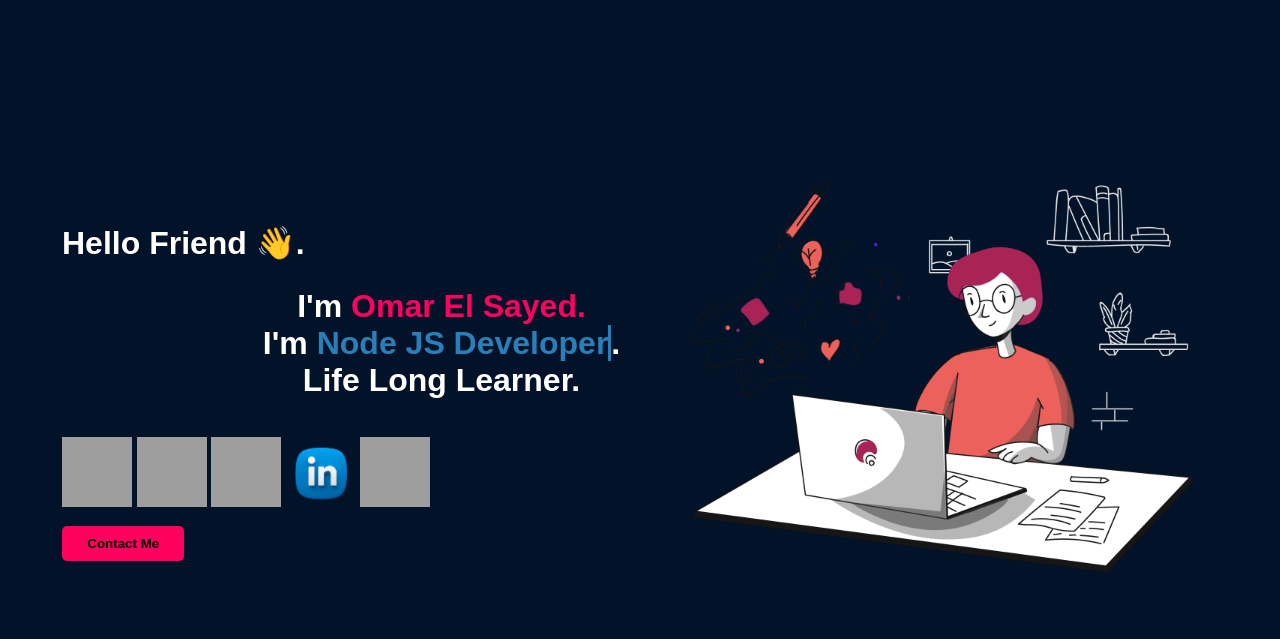
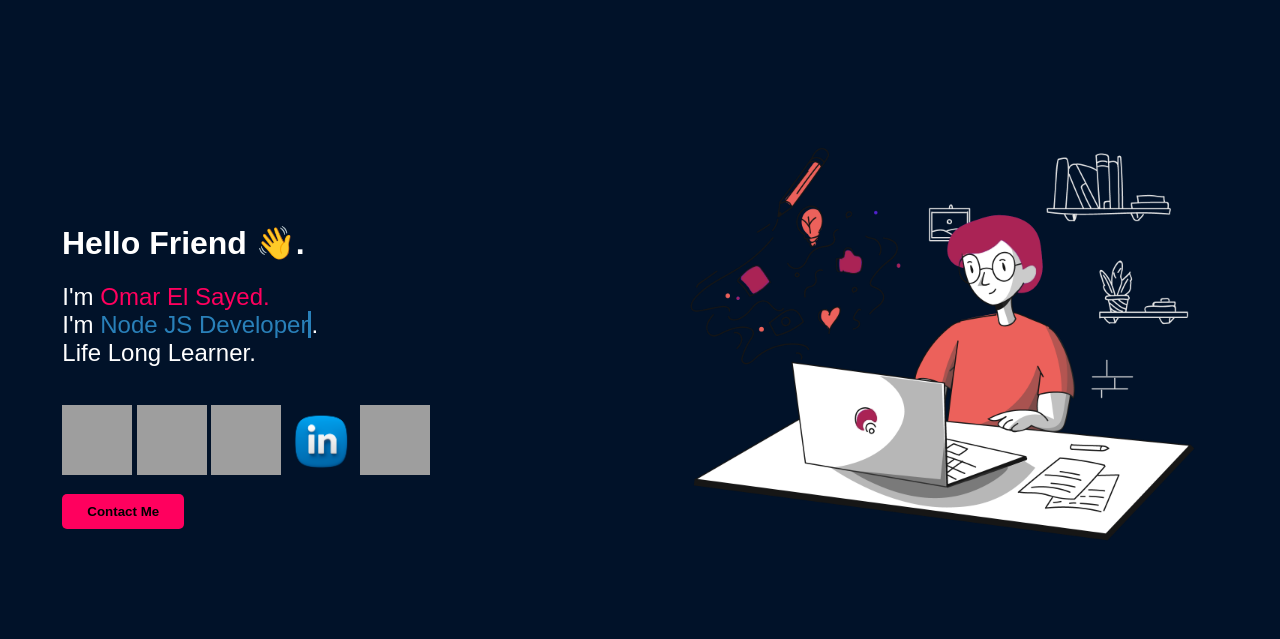
Before and after one commit to matrixjpg/portfolio, a PHP site: page / in a window 1280 px wide. Shown: the part 79-718 px from the top of the page. Run offline with PHP 8.4, Linux system fonts and the light colour scheme; some web fonts are replaced; grey boxes are pictures that could not be loaded.

Commit message:
Update home.css

```diff
--- a/assets/css/home.css
+++ b/assets/css/home.css
@@ -60,6 +60,18 @@ svg {
     transform: translateX(9px) translateY(1px) rotate(45deg);
   }
 /* End Of Menu */
+#loading {
+    position: fixed;
+    width: 100%;
+    height: 100vh;
+    background: #000 url('https://smashinghub.com/wp-content/uploads/2014/08/cool-loading-animated-gif-6.gif') no-repeat center center;
+    z-index: 999;
+}
+.about-me .inside h2 {
+    text-align: left;
+    font-size: 1.5rem;
+    font-weight: 400;
+}
 .container {
     display: none;
     width: 60px;
```
